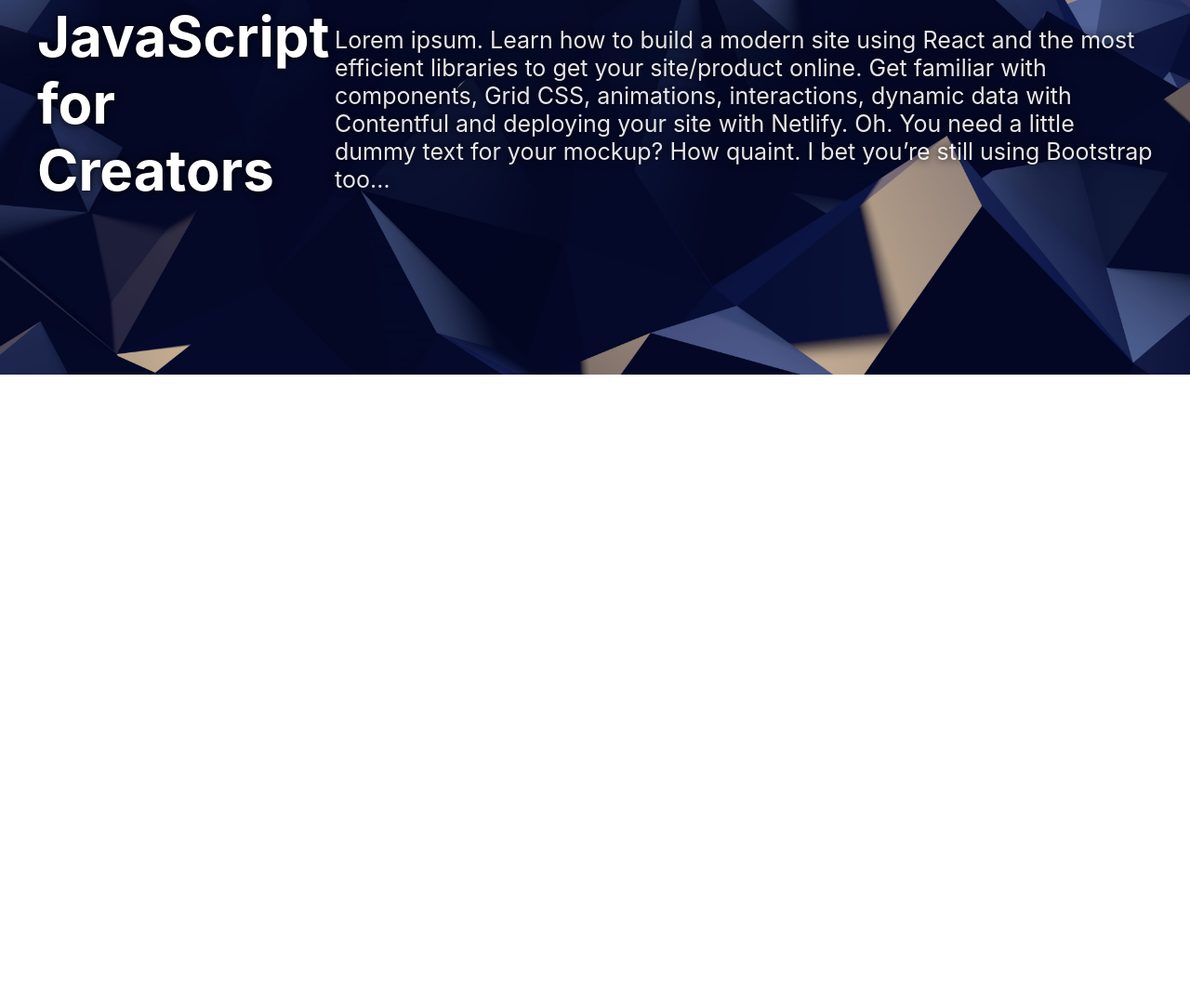
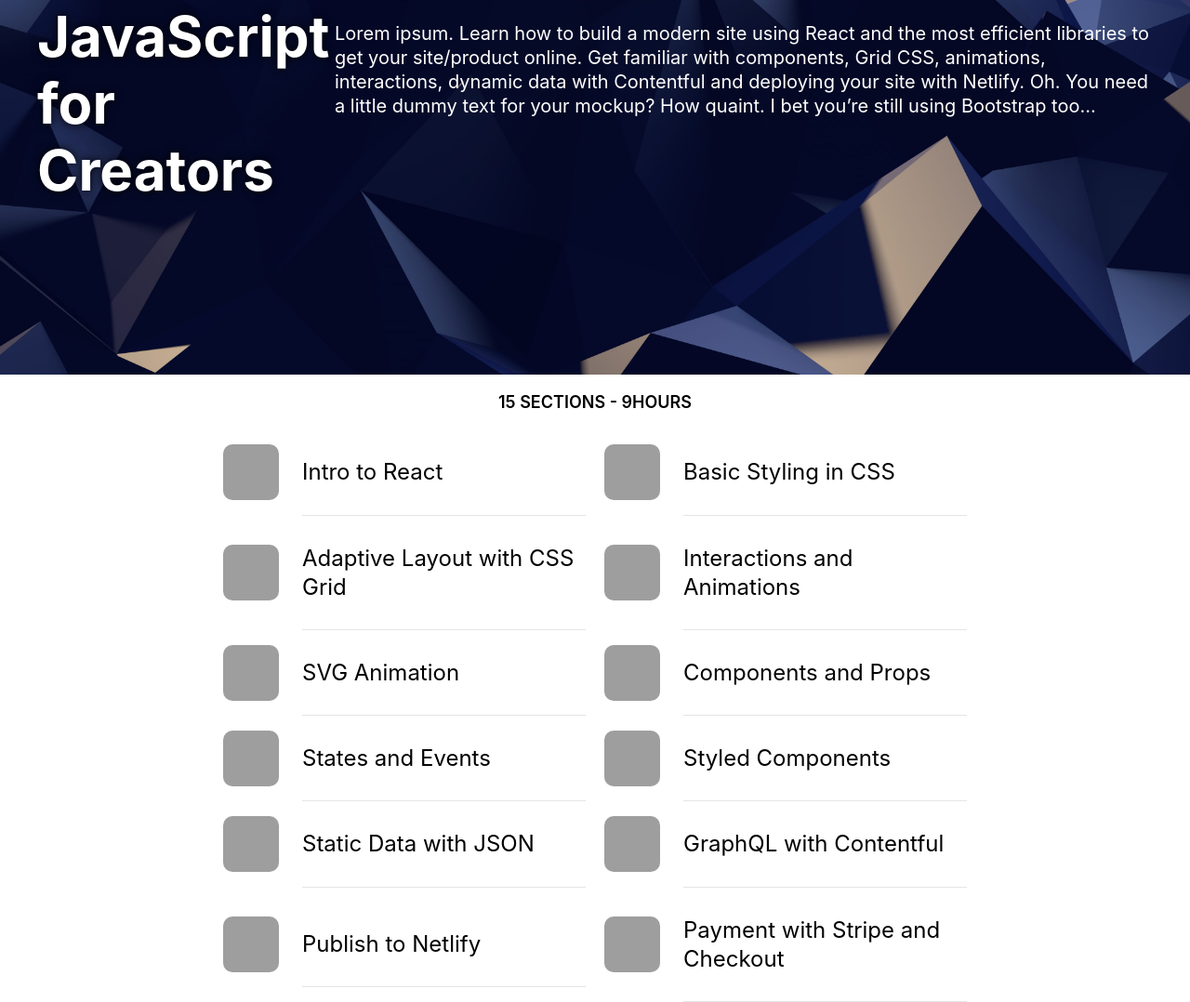
Before and after one commit to AydarF/jspath, a Gatsby site: page / in a window 1280 px wide. Shown: the part 1929-3007 px from the top of the page at 93% size. Before the commit the page ends 2348 px from the top, so only its background shows below. Built offline with nearby package versions, Linux system fonts and the light colour scheme; Gatsby itself is replaced by a stand-in of ours; grey boxes are pictures that could not be loaded.

Commit message:
Create and style Cell component; create JSON file to generate content dynamically

```diff
--- /dev/null
+++ b/src/components/cell.js
@@ -0,0 +1,32 @@
+import React from 'react';
+import styled from "styled-components";
+
+const CellGroup = styled.div`
+    display: grid;
+    grid-template-columns: 60px auto;
+    grid-gap: 25px;
+    align-items: center;
+`
+
+const CellImage = styled.div`
+    width: 60px;
+    height: 60px;
+    background: black;
+    border-radius: 10px;
+    background-image: url(${props => props.image});
+    backgrounnd-size: 60px;
+`
+const CellTitle = styled.div`
+    font-size: 24px;
+    border-bottom: 1px solid rgba(0,0,0,0.1);
+    padding: 30px 0;
+`
+
+const Cell = props => (
+    <CellGroup>
+        <CellImage image={props.image}></CellImage>
+        <CellTitle>{props.title}</CellTitle>
+    </CellGroup>
+)
+
+export default Cell;
--- a/src/components/layout.css
+++ b/src/components/layout.css
@@ -43,7 +43,7 @@
   text-shadow: 0 0 10px rgba(0, 0, 0, 1);
 }
 
-.Hero p {
+.Hero .HeroParagraph {
   color: rgba(255, 255, 255, 0.9);
   font-size: 25px;
   line-height: 1.2;
@@ -79,7 +79,7 @@
     font-size: 40px;
   }
 
-  .Hero p {
+  .Hero .HeroParagraph {
     font-size: 24px;
   }
 }
--- a/src/pages/index.js
+++ b/src/pages/index.js
@@ -7,6 +7,30 @@
 import Card from "../components/card"
 import Section from "../components/section";
 import Wave from "../components/wave";
+import staticdata from "../../staticdata.json";
+import Cell from "../components/cell";
+import styled from 'styled-components';
+
+const SectionCaption = styled.p`
+  font-weight: 600;
+  font-size: 18px;
+  text-transform: uppercase;
+  color: black;
+  text-align: center;
+`
+
+const SectionCellGroup = styled.div`
+  max-width: 800px;
+  margin: 0 auto 100px;
+  display: grid;
+  grid-template-columns: repeat(2, 1fr);
+  grid-column-gap: 20px;
+  padding: 0 20px;
+
+  @media (max-width: 800px) {
+    grid-template-columns: repeat(1, 1fr);
+  }
+`
 
 
 const IndexPage = () => (
@@ -15,7 +39,7 @@
     <div className="Hero">
       <div className="HeroGroup">
         <h1>Develop <br />and build <br />the future with JavaScript</h1>
-        <p>The world of new technologies awaits you</p>
+        <p className="HeroParagraph">The world of new technologies awaits you</p>
         {/* <div style={{ maxWidth: `300px`, marginBottom: `1.45rem` }}>
           <Image />
         </div> */}
@@ -61,6 +85,15 @@
 
         I bet you’re still using Bootstrap too…"
         />
+        <SectionCaption>15 Sections - 9hours</SectionCaption>
+        <SectionCellGroup>
+          {staticdata.cells.map(cell => (
+            <Cell key={cell.id}
+                  title={cell.title}
+                  image={cell.image}
+            />
+          ))}
+        </SectionCellGroup>
     </div>
   </Layout>
 )
--- /dev/null
+++ b/staticdata.json
@@ -0,0 +1,59 @@
+{
+    "cells": [
+        {   "id": 0,
+            "title": "Intro to React",
+            "image": "https://images.unsplash.com/photo-1546464033-5b15cf1168f1?ixlib=rb-1.2.1&auto=format&fit=crop&w=128&q=80"
+        },
+
+        {   "id": 1,
+            "title": "Basic Styling in CSS",
+            "image": "https://source.unsplash.com/random/128x128"
+        },
+        {   "id": 2,
+            "title": "Adaptive Layout with CSS Grid",
+            "image": "https://source.unsplash.com/random/128x128"
+        },
+        {   "id": 3,
+            "title": "Interactions and Animations",
+            "image": "https://source.unsplash.com/random/128x128"
+        },
+        {   "id": 4,
+            "title": "SVG Animation",
+            "image": "https://source.unsplash.com/random/128x128"
+        },
+        {   "id": 5,
+            "title": "Components and Props",
+            "image": "https://source.unsplash.com/random/128x128"
+        },
+        {
+            "id": 6,
+            "title": "States and Events",
+            "image": "https://source.unsplash.com/random/128x128"
+        },
+        {
+            "id": 7,
+            "title": "Styled Components",
+            "image": "https://source.unsplash.com/random/128x128"
+        },
+        {
+            "id": 8,
+            "title": "Static Data with JSON",
+            "image": "https://source.unsplash.com/random/128x128"
+        },
+        {
+            "id": 9,
+            "title": "GraphQL with Contentful",
+            "image": "https://source.unsplash.com/random/128x128"
+        },
+        {
+            "id": 10,
+            "title": "Publish to Netlify",
+            "image": "https://source.unsplash.com/random/128x128"
+        },
+        {
+            "id": 11,
+            "title": "Payment with Stripe and Checkout",
+            "image": "https://source.unsplash.com/random/128x128"
+        }
+    ]
+}
```
